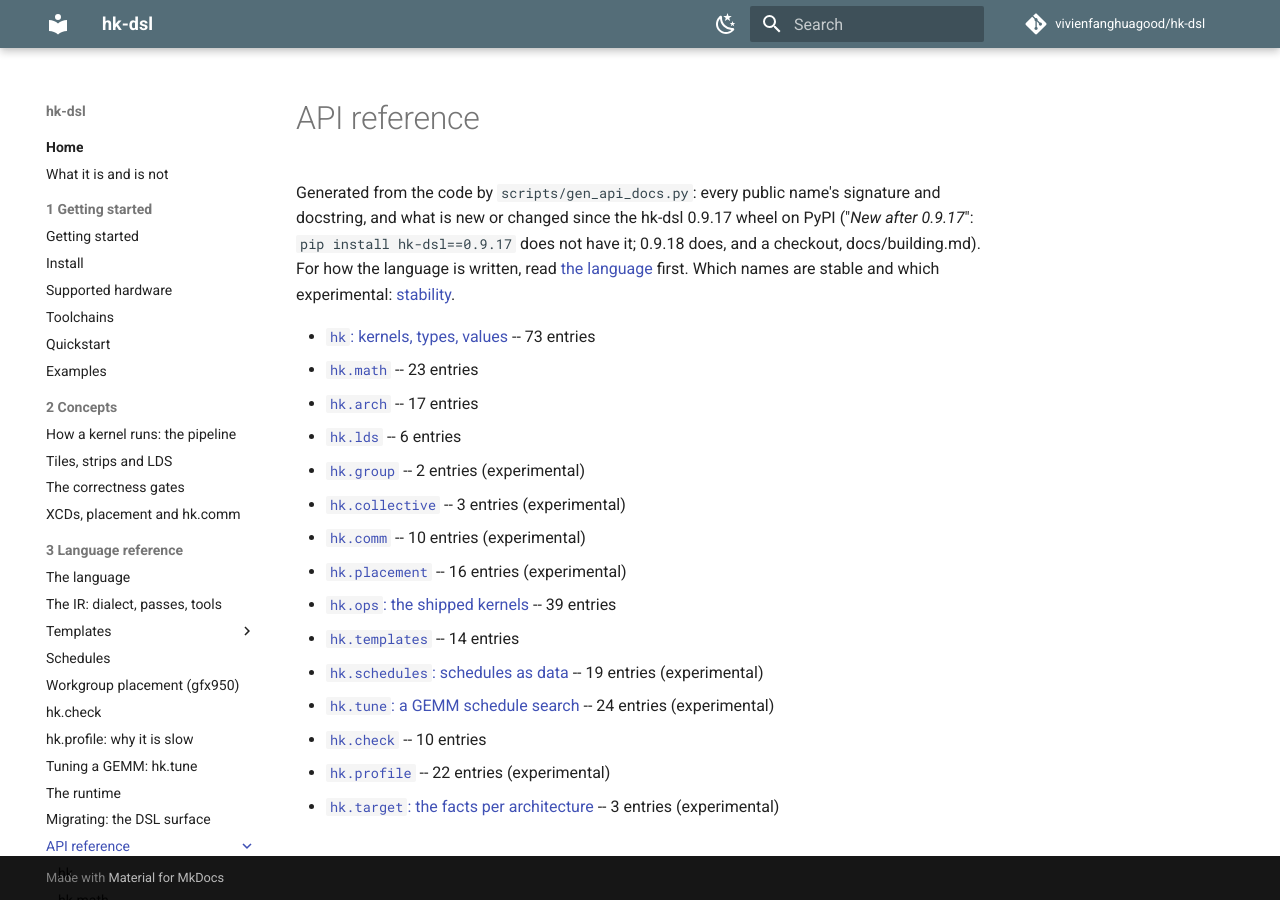
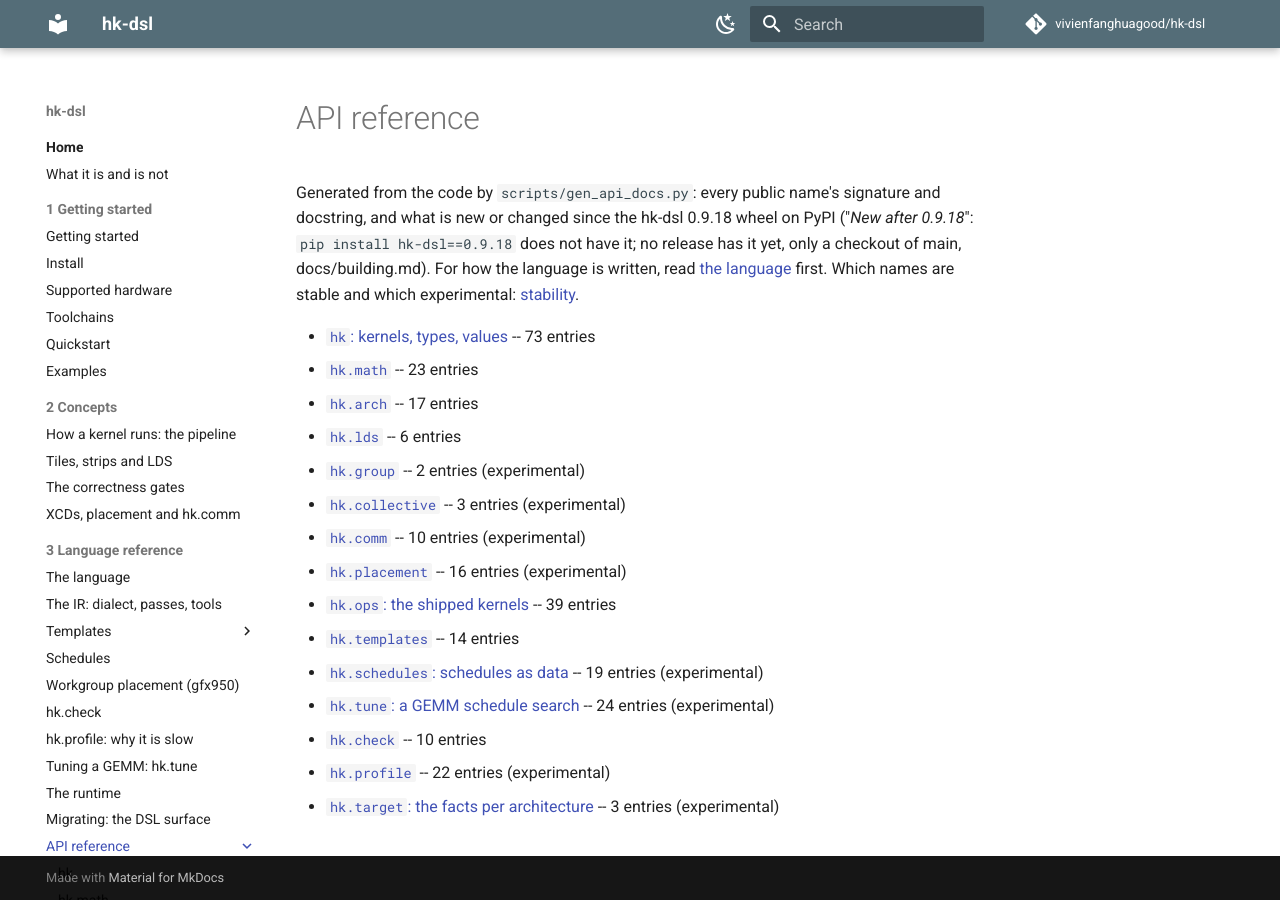
Before and after one commit to vivienfanghuagood/hk-dsl, an MkDocs documentation site: the page built from docs/api/README.md, in a window 1280 px wide. Built offline with MkDocs 1.6.1 and Material for MkDocs 9.7.7, drawn with Linux system fonts in a browser that asks for light colours; comment, search, counter and statistics services are not loaded.

Commit message:
post-release 0.9.18: API marks against the 0.9.18 wheel, RELEASE = None, CHANGELOG Unreleased
As #348 for 0.9.17: scripts/api_baseline_0.9.18.json from the v0.9.18 cp310 wheel; PYPI = "0.9.18",
RELEASE = None, regenerated; test_api_docs against 0.9.18; llms.txt, the skill and docs/README:
marks are New after 0.9.18, main only; an empty ## Unreleased at the top of CHANGELOG.

Co-Authored-By: Claude <noreply@anthropic.com>

```diff
--- a/docs/api/README.md
+++ b/docs/api/README.md
@@ -2,7 +2,7 @@
 
 # API reference
 
-Generated from the code by `scripts/gen_api_docs.py`: every public name's signature and docstring, and what is new or changed since the hk-dsl 0.9.17 wheel on PyPI ("*New after 0.9.17*": `pip install hk-dsl==0.9.17` does not have it; 0.9.18 does, and a checkout, docs/building.md). For how the language is written, read [the language](../language.md) first. Which names are stable and which experimental: [stability](../stability.md).
+Generated from the code by `scripts/gen_api_docs.py`: every public name's signature and docstring, and what is new or changed since the hk-dsl 0.9.18 wheel on PyPI ("*New after 0.9.18*": `pip install hk-dsl==0.9.18` does not have it; no release has it yet, only a checkout of main, docs/building.md). For how the language is written, read [the language](../language.md) first. Which names are stable and which experimental: [stability](../stability.md).
 
 - [`hk`: kernels, types, values](hk.md) -- 73 entries
 - [`hk.math`](hk.math.md) -- 23 entries
--- a/llms.txt
+++ b/llms.txt
@@ -68,7 +68,7 @@ It traces and runs on both GPUs, ragged shapes (100x1000) included; `hk.check` t
 
 ## Pitfalls
 
-- The docs describe main; `pip install hk-dsl` is 0.9.18 (check `hk.__version__`). The API reference marks what is *New after 0.9.17*: in 0.9.18, not in 0.9.17. 0.8.0 added, and 0.7.0 lacks, workgroup placement (`hk.kernel(placement=)`, `hk.Placement`, `hk.arch.xcd_count`), `hk.map_cpp`, the strip ops and element exchange. 0.6.0's synchronous `g.load` / `g.store` on gfx950 read and write past a partial last tile; 0.7.0's do not.
+- The docs describe main; `pip install hk-dsl` is 0.9.18 (check `hk.__version__`). The API reference marks what is *New after 0.9.18*: on main only, in no release yet. 0.8.0 added, and 0.7.0 lacks, workgroup placement (`hk.kernel(placement=)`, `hk.Placement`, `hk.arch.xcd_count`), `hk.map_cpp`, the strip ops and element exchange. 0.6.0's synchronous `g.load` / `g.store` on gfx950 read and write past a partial last tile; 0.7.0's do not.
 - Positional kernel parameters are tensors (`hk.Tensor[dtype]`, 4-D `(batch, depth, rows, cols)`; a 2-D tensor is `(rows, cols)`). Constexprs are keyword-only with a default, baked into the source: a new value is a new compile.
 - The transcendental math (gelu, dgelu, sqrt, rsqrt, silu) is fp32-only: load 16-bit data into an fp32 tile or strip (the load converts) and store it back (the store converts). `hk.math.gelu` is `F.gelu(x, approximate="tanh")`, not the erf default.
 - A strip's columns are whole chunks of `wave x run` (32 x run on gfx1100, 64 x run on gfx950): `CW=512` with `run=8` fits both. Read the wave from `hk.arch.target().wave` when a plan depends on it.
```
Also changed, not shown: CHANGELOG.md (+2 -0 lines), docs/README.md (+1 -1 lines), skills/hk-kernel/SKILL.md (+2 -2 lines), 4 other files.
